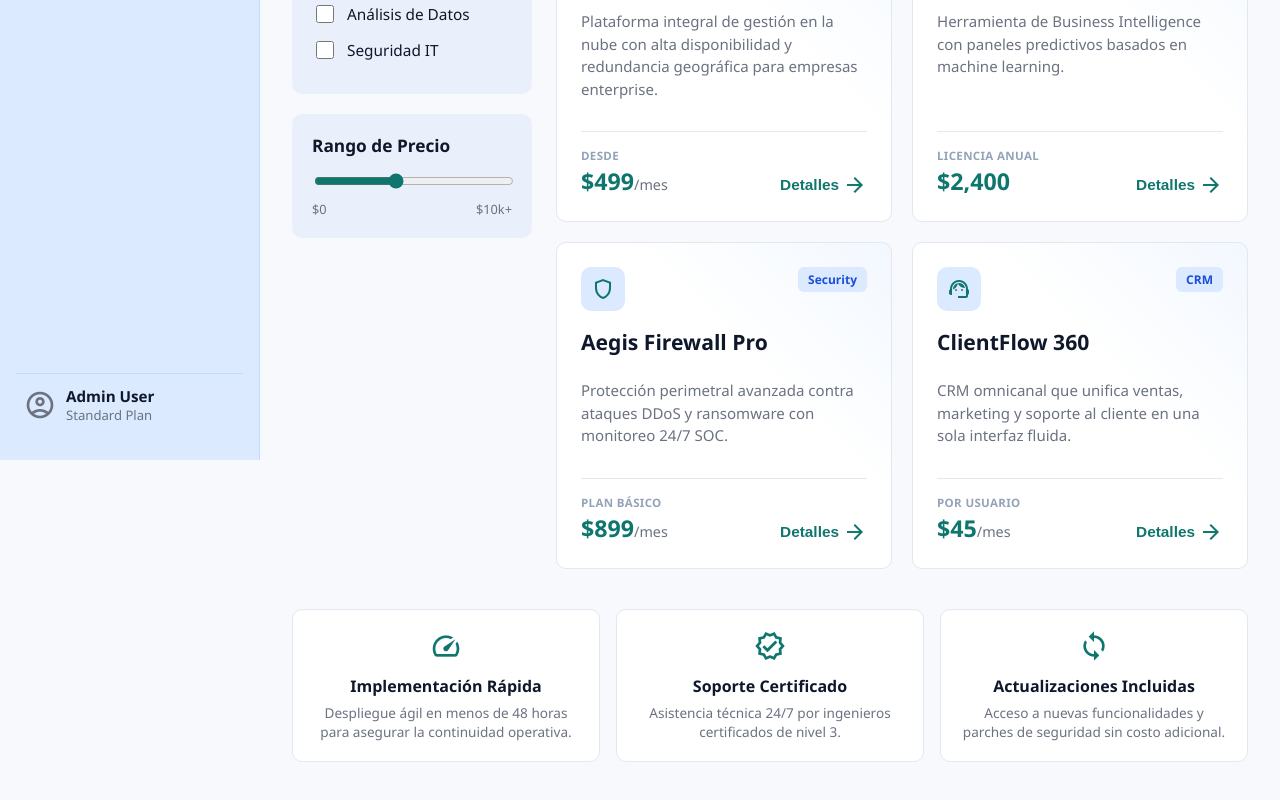
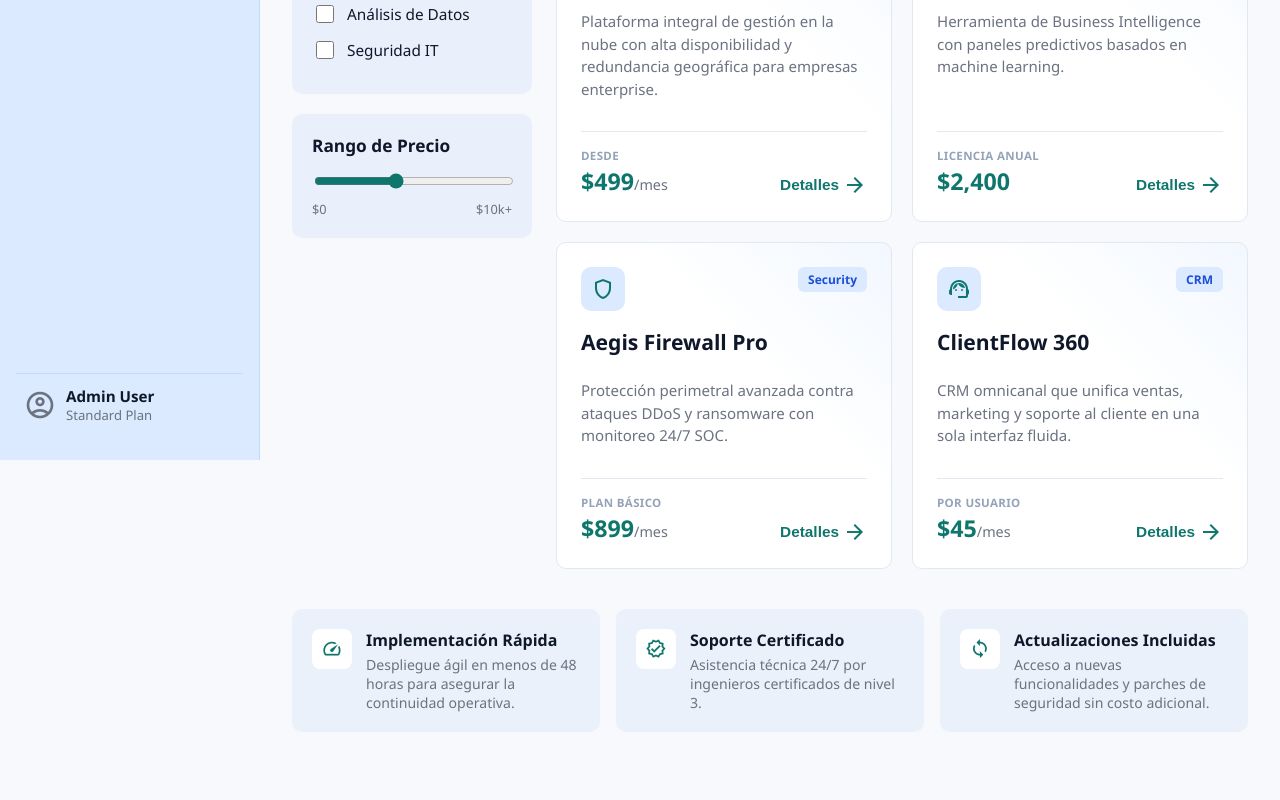
Before and after one commit to ElBatu12/vista-productos, a React (Vite) app: page / in a window 1280 px wide. Shown: the part 340-1140 px from the top of the page. Built offline with nearby package versions, Linux system fonts and the light colour scheme.

Commit message:
Rediseñar tarjetas de features: fondo azul, icono a la izquierda

```diff
--- a/src/App.css
+++ b/src/App.css
@@ -369,24 +369,37 @@ body {
 }
 
 .feature-item {
-  background-color: #ffffff;
-  border: 1px solid #e2e8f0;
+  background-color: #eaf1fb;
   border-radius: 10px;
   padding: 20px;
-  text-align: center;
+  display: flex;
+  align-items: flex-start;
+  gap: 14px;
+  text-align: left;
 }
 
-.feature-item .material-icons-outlined {
+.feature-icon-box {
+  background-color: #ffffff;
   color: #0f766e;
-  font-size: 2rem;
+  width: 40px;
+  height: 40px;
+  border-radius: 8px;
+  flex-shrink: 0;
+  display: flex;
+  align-items: center;
+  justify-content: center;
+}
+
+.feature-icon-box .material-icons-outlined {
+  font-size: 1.3rem;
 }
 
 .feature-item h4 {
-  margin: 8px 0 6px;
+  margin: 0 0 4px;
 }
 
 .feature-item p {
-  font-size: 0.85rem;
+  font-size: 0.88rem;
   color: #6b7280;
   margin: 0;
 }
--- a/src/components/FeatureHighlight.jsx
+++ b/src/components/FeatureHighlight.jsx
@@ -5,9 +5,13 @@ function FeatureHighlight() {
     <div className="feature-highlights">
       {features.map((feature) => (
         <div key={feature.id} className="feature-item">
-          <span className="material-icons-outlined">{feature.icon}</span>
-          <h4>{feature.title}</h4>
-          <p>{feature.description}</p>
+          <span className="feature-icon-box">
+            <span className="material-icons-outlined">{feature.icon}</span>
+          </span>
+          <div>
+            <h4>{feature.title}</h4>
+            <p>{feature.description}</p>
+          </div>
         </div>
       ))}
     </div>
```
